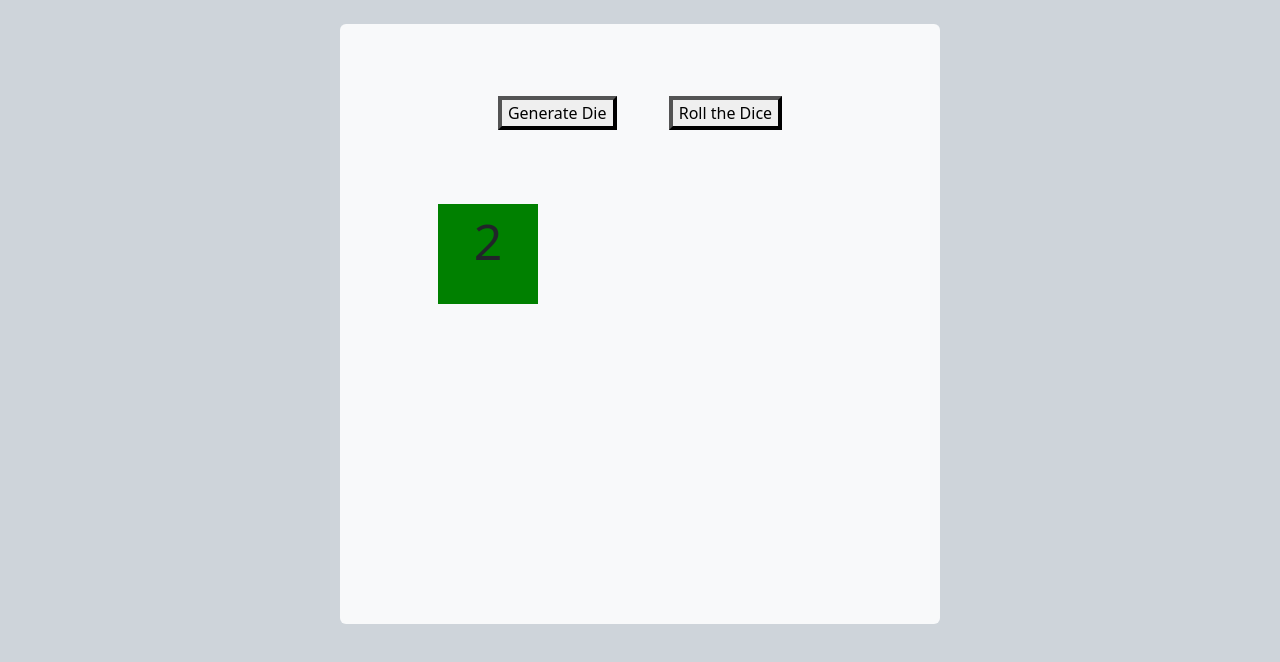
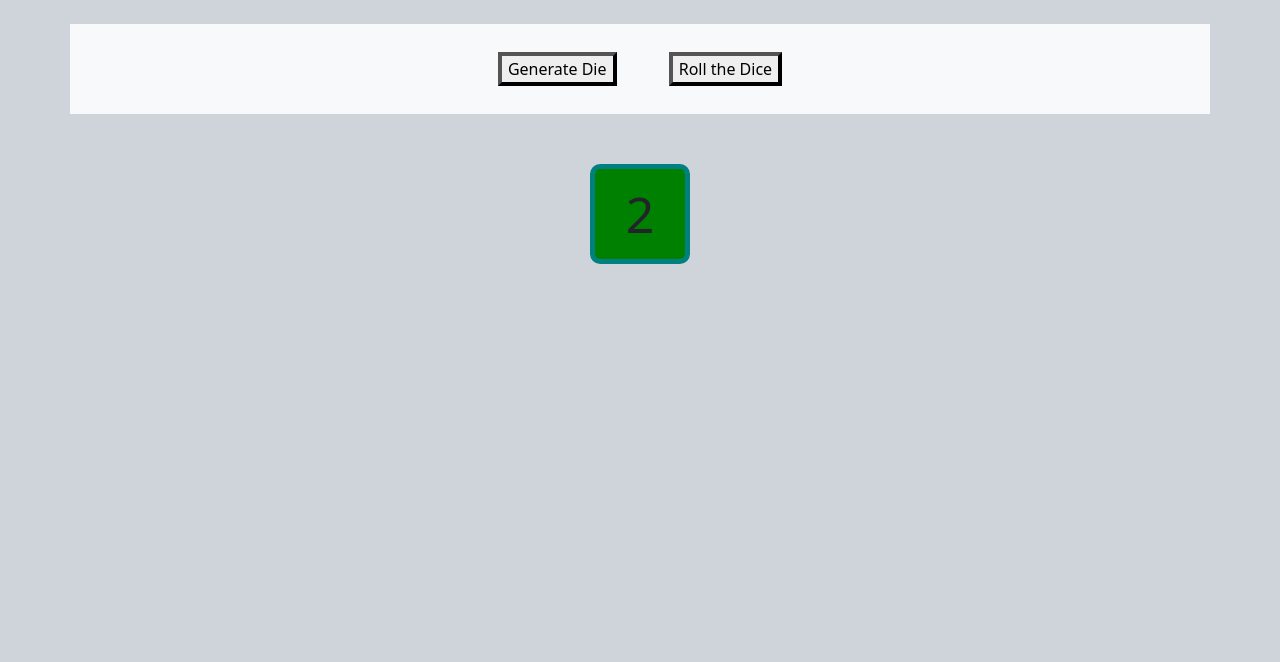
Before and after one commit to natemills018/TypeScriptDiceyBusiness, a plain HTML site: page index.html in a window 1280 px wide. Both pictures are taken after a click on the button "Generate Die". Drawn offline with nearby package versions, Linux system fonts and the light colour scheme.

Commit message:
Dicey Business lab

```diff
--- a/index.html
+++ b/index.html
@@ -14,13 +14,15 @@
 <body class="bg-dark-subtle">
 
 
-    <div id="container" class="container-fluid p-5 mt-4 bg-body-tertiary rounded-2 text-lg-center">
+    <div id="buttoncontainer" class="container p-1 mt-4 bg-body-tertiary text-lg-center">
 
             <button id="dice-button" class=" border-4 m-4">Generate Die</button>
             <button id="roll-button" class=" border-4 m-4">Roll the Dice</button>
 
 
     </div>
+
+    <div id="container"></div>
 
 
     <!-- Javascript Dependencies -->
--- a/styles.css
+++ b/styles.css
@@ -4,15 +4,20 @@
 
     width: 100px;
     height: 100px;
+    border: 5px solid teal;
+    border-radius: 10px;
     font-weight: 300;
     margin: 1em;
     font-size: 50px;
+    display: flex;
+    justify-content: center;
+    align-items: center;
 
 }
 
 #container {
-
-    margin: auto;
-    width: 600px;
-    height: 600px;
+    display: flex;
+    flex-wrap: wrap;
+    justify-content: center;
+    align-items: center;
 }
```
